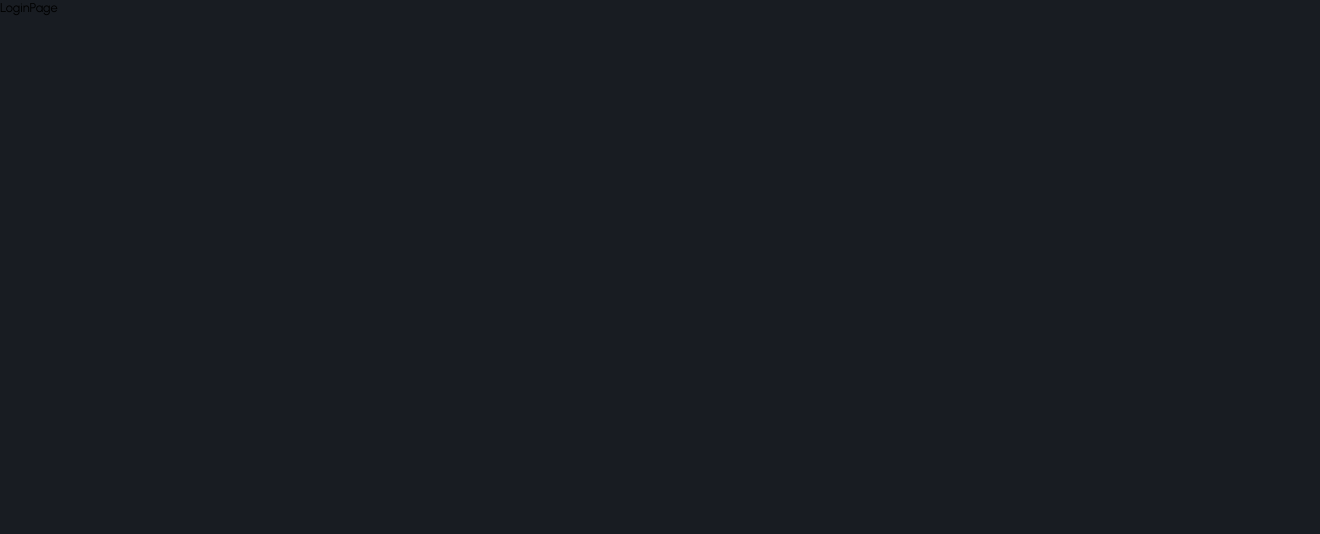
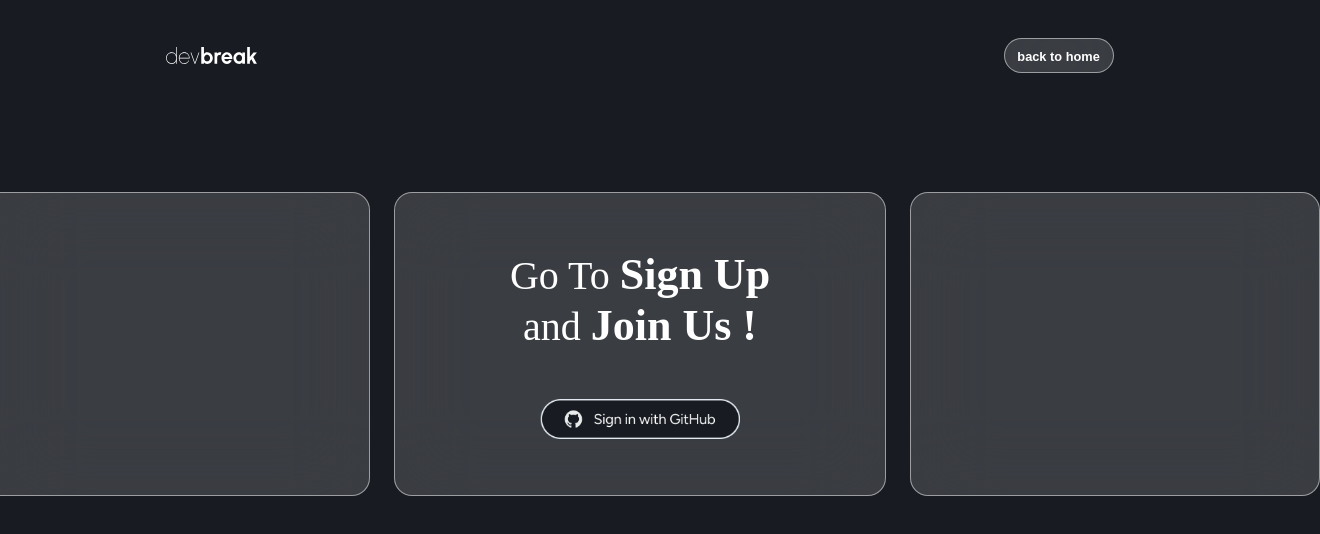
Before and after one commit to choigyulee/devbreak_FE, a React (Vite) app in the folder devbreak/: page /login in a window 1280 px wide. Shown: the top 534 px of the page, 1320 px wide, since content can reach past the window. Built offline with nearby package versions, Linux system fonts and the light colour scheme; a web font is replaced by a local one.

Commit message:
design<LoginPage> 로그인 페이지 UI

```diff
--- a/devbreak/src/pages/LoginPage.jsx
+++ b/devbreak/src/pages/LoginPage.jsx
@@ -1,11 +1,23 @@
 import styled from "@emotion/styled";
+import BackToHomeBar from "../components/LoginPageItems/BackToHomeBar";
+import DashBoardsItem from "../components/LoginPageItems/DashBoardsItem";
+
 function LoginPage() {
   return (
     <>
-      <Container>LoginPage</Container>
+      <BackToHomeBar></BackToHomeBar>
+      <Container>
+        <DashBoardsItem></DashBoardsItem>
+      </Container>
     </>
   );
 }
 export default LoginPage;
 
-const Container = styled.div``;
+const Container = styled.div`
+  margin: 10vh 0vh;
+  display: flex;
+  flex-direction: row;
+  gap: 1vh;
+  justify-content: space-between;
+`;
```
